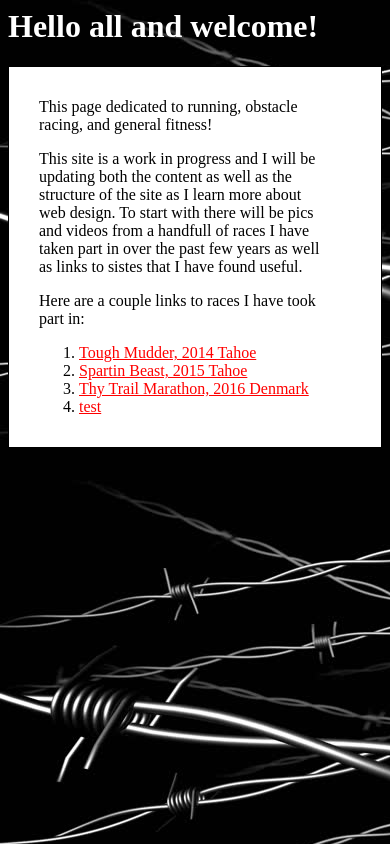
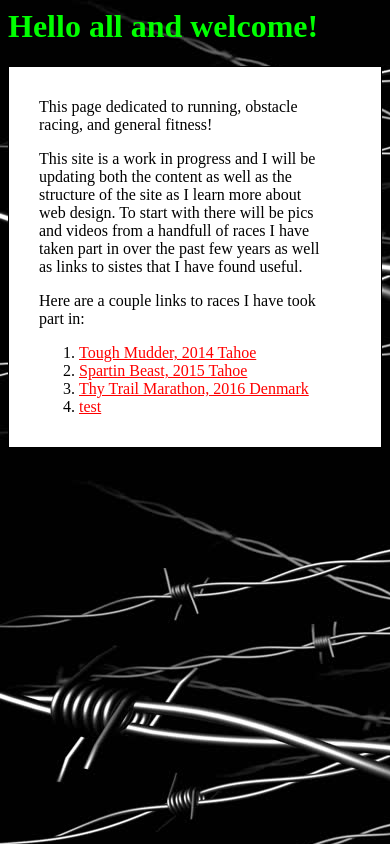
Before and after one commit to jlesca1/jlesca1.github.io, a plain HTML site: page index.html in a window 390 px wide. Drawn offline with Linux system fonts and the light colour scheme.

Commit message:
added media query and link color changes

```diff
--- a/styles.css
+++ b/styles.css
@@ -1,6 +1,13 @@
 #hello{
   color: #ffffff;
   font: arial, sans-serif;
+}
+
+@media only screen and (max-width: 500px) {
+    #hello{
+      color: #00ff00;
+      font: arial, sans-serif;
+    }
 }
 
 body{
```
Also changed, not shown: toughmudder_2014/toughmudder_info.html (+2 -1 lines).
